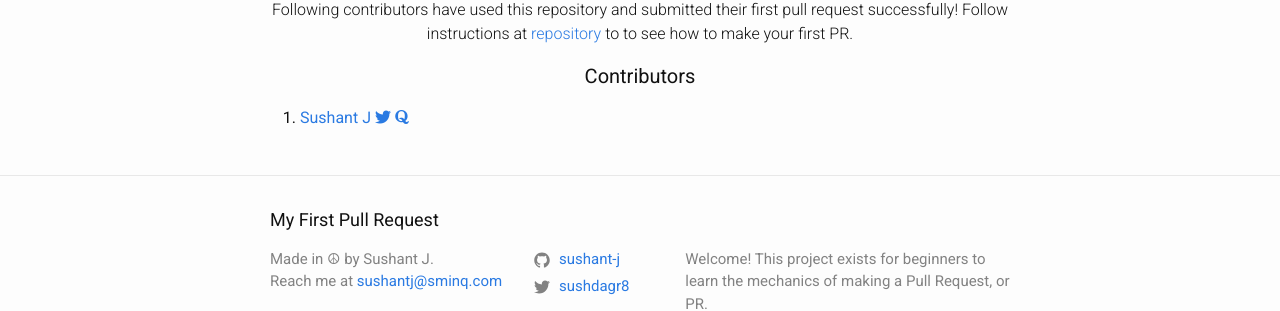
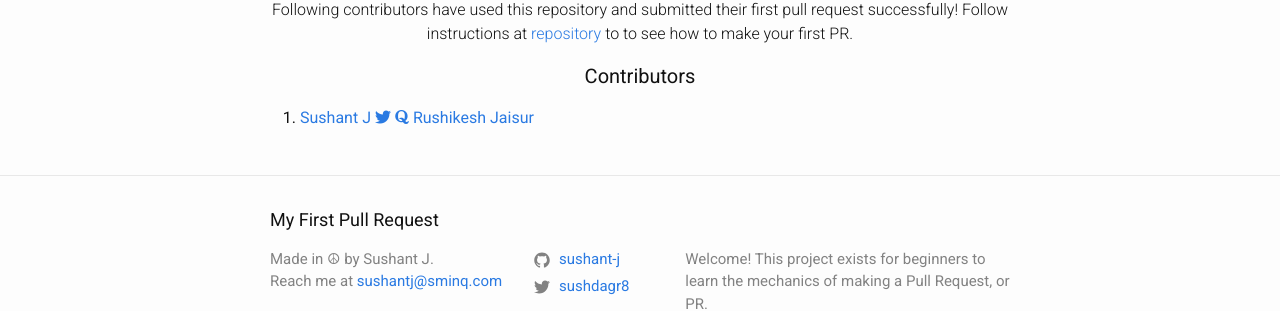
Before and after one commit to sushant-j/my-first-pull-request, a Jekyll site: the page built from index.md, in a window 1280 px wide. Shown: the part 157-468 px from the top of the page. Built offline with Jekyll 4.4.1, drawn with Linux system fonts in a browser that asks for light colours; nearby versions of some CDN libraries.

Commit message:
Pull Request

```diff
--- a/_layouts/home.html
+++ b/_layouts/home.html
@@ -21,6 +21,9 @@ layout: default
       <a href="https://www.quora.com/profile/Sushant-Joshi-5">
         <i class="fa fa-quora"></i>
       </a>
+      <a href="https://github.com/rushikeshjaisur11/">
+        Rushikesh Jaisur
+      </a>
     </li>
   </ol>
 </div>
```
